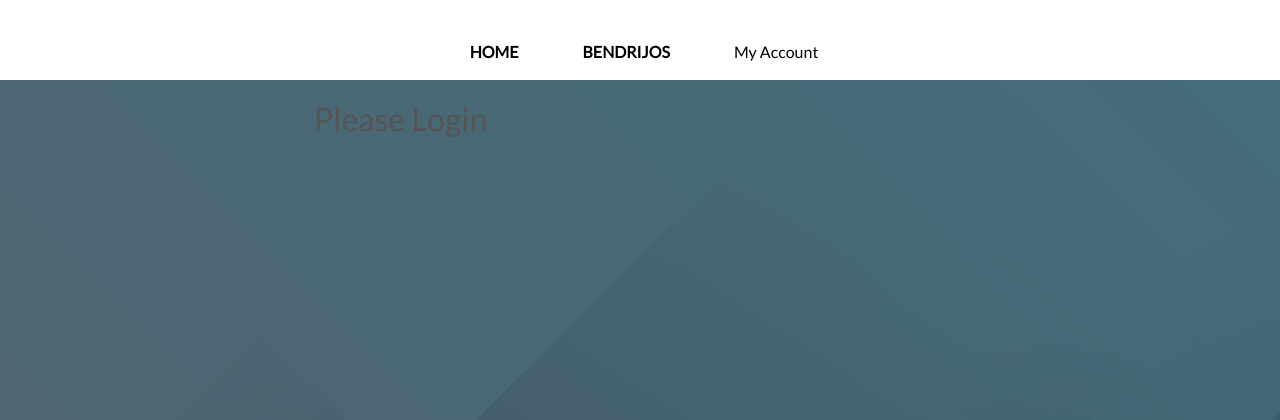
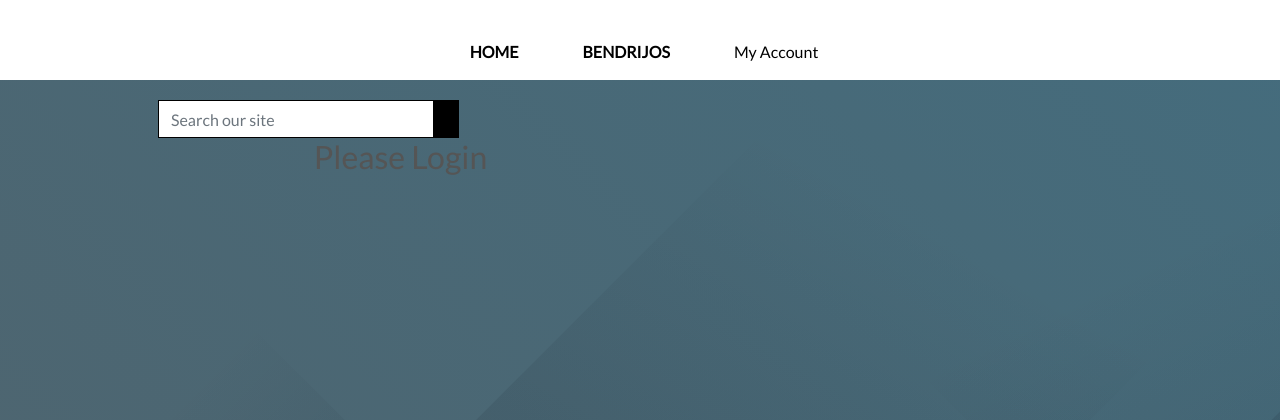
Before and after one commit to bruzgus1/bendrijos, a Django app: page /bendrijos_turinys_ataskaita/1 in a window 1280 px wide. Shown: the top 420 px of the page. Run offline with Django 3.2, Linux system fonts and the light colour scheme; tables that the repository leaves empty hold one stand-in row (values such as "Sample post"); some libraries are stand-ins or nearby versions.

Commit message:
added ability to search by month in ataskaita page

```diff
--- a/home/templates/home/bendrijos_turinys_ataskaita.html
+++ b/home/templates/home/bendrijos_turinys_ataskaita.html
@@ -3,6 +3,21 @@
 
 {% block content %}
 <div class="container" style="margin-top: 100px;">
+    <div class="col-12 col-lg-4 my-auto py-1 py-lg-0">
+        <form method="GET" action="{% url 'bendrijos_turinys_ataskaita' bendrija.id %}">
+            <div class="input-group w-100">
+                <input class="form-control border border-black rounded-0" type="text" name="q"
+                    placeholder="Search our site">
+                <div class="input-group-append">
+                    <button class="form-control btn btn-black border border-black rounded-0" type="submit">
+                        <span class="icon">
+                            <i class="fas fa-search"></i>
+                        </span>
+                    </button>
+                </div>
+            </div>
+        </form>
+    </div>
     <div class="row">
         {% if user.is_superuser %}
         <div class="col-lg-8 col-md-10 mx-auto">
--- a/home/urls.py
+++ b/home/urls.py
@@ -6,7 +6,6 @@ urlpatterns = [
     path('', views.index, name='home'),
     path('bendrijos/', views.bendrijos_view, name='bendrijos'),
     path('add_bendrija/', views.add_bendrija_view, name='add_bendrija'),
-    path('bendrijos_turinys/<bendrija_id>', views.bendrijos_turinys_view, name='bendrijos_turinys'),
     path('darbas_form/<bendrija_id>', views.add_darbas_view, name='darbas_form'),
     path('ataskaita_form/<bendrija_id>', views.add_ataskaita_view, name='ataskaita_form'),
     path('edit_bendrija/<bendrija_id>', views.edit_bendrija_view, name='edit_bendrija'),
--- a/home/views.py
+++ b/home/views.py
@@ -1,5 +1,6 @@
 from django.shortcuts import render, reverse, redirect, get_object_or_404
 from django.contrib.auth.decorators import login_required
+from django.db.models import Q
 from .models import Bendrija, Atliktas_Darbas, Ataskaita
 from .forms import BendrijaForm, Atliktas_DarbasForm, AtaskaitaForm
 
@@ -20,23 +21,6 @@ def bendrijos_view(request):
     template = 'home/bendrijos.html'
     context = {
         'bendrijos': bendrijos,
-    }
-
-    return render(request, template, context)
-
-
-def bendrijos_turinys_view(request, bendrija_id):
-    """ A view to show Bendrijos Turini """
-
-    bendrija = get_object_or_404(Bendrija, pk=bendrija_id)
-    darbai = bendrija.atliktas_darbas.all
-    ataskaitos = bendrija.ataskaita.all
-
-    template = 'home/bendrijos_turinys.html'
-    context = {
-        'bendrija': bendrija,
-        'darbai': darbai,
-        'ataskaitos': ataskaitos,
     }
 
     return render(request, template, context)
@@ -195,12 +179,20 @@ def bendrijos_turinys_ataskaita_view(request, bendrija_id):
     """ A view to show Bendrijos Turini """
 
     bendrija = get_object_or_404(Bendrija, pk=bendrija_id)
-    ataskaitos = bendrija.ataskaita.all
+    ataskaitos = bendrija.ataskaita.all()
+    query = None
+
+    if 'q' in request.GET:
+        query = request.GET['q']
+
+        queries = Q(mėnesis__icontains=query)
+        ataskaitos = ataskaitos.filter(queries)
 
     template = 'home/bendrijos_turinys_ataskaita.html'
     context = {
         'bendrija': bendrija,
         'ataskaitos': ataskaitos,
+        'search_term': query,
     }
 
     return render(request, template, context)
```
